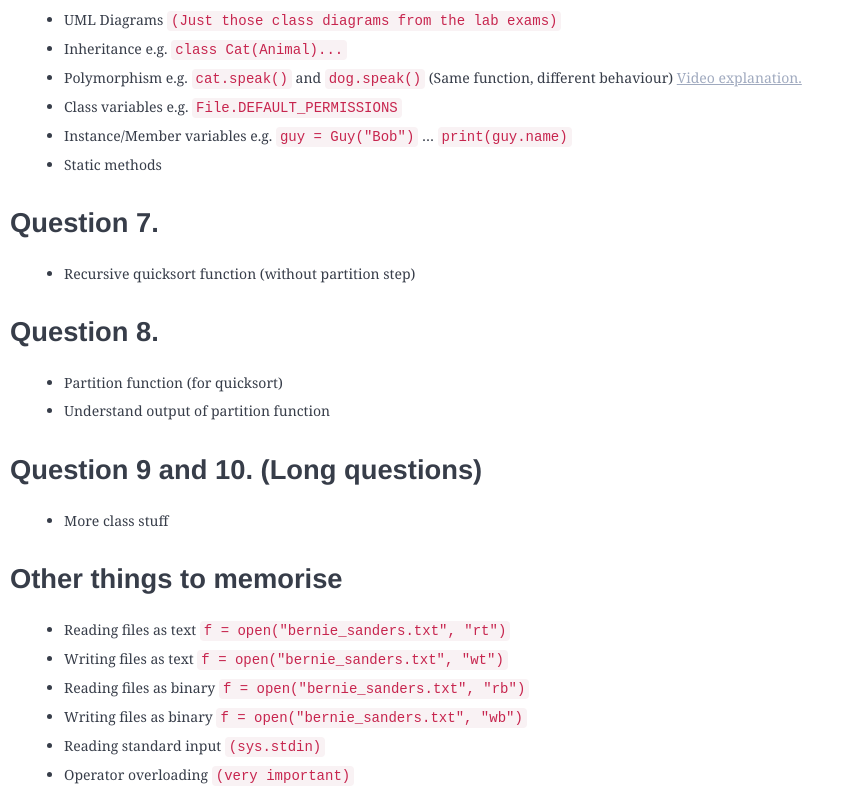
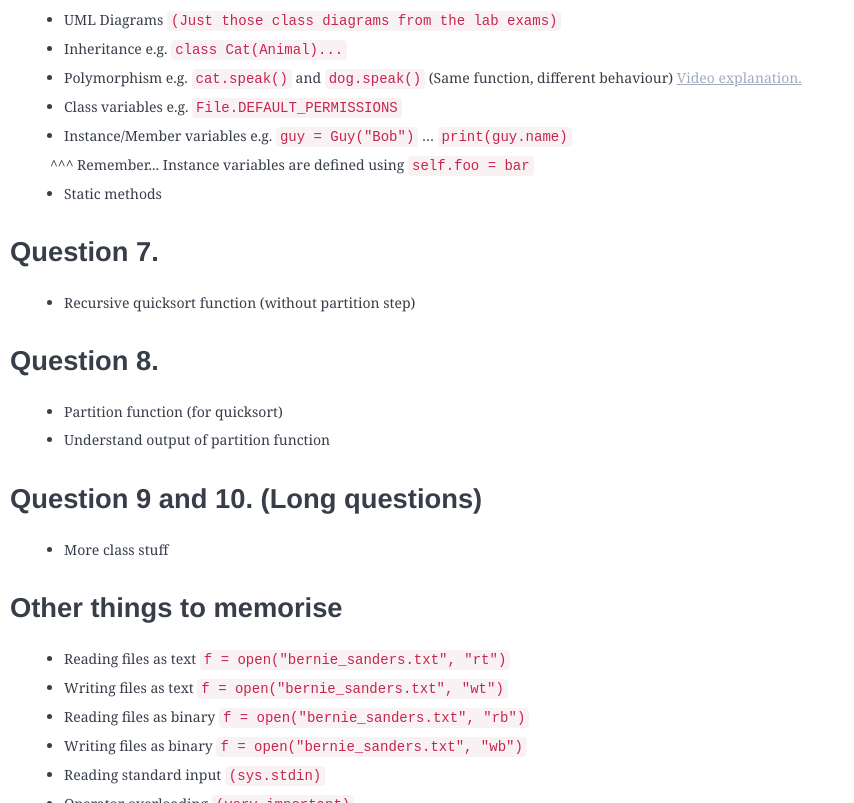
Before and after one commit to CianLR/ca117-checklist, a plain HTML site: page index.html in a window 1280 px wide. Shown: the part 1139-1942 px from the top of the page, without its empty margins (0-854 px from the left). Drawn offline with nearby package versions, Linux system fonts and the light colour scheme.

Commit message:
Add mention of 'self' to explain instance variables

```diff
--- a/index.html
+++ b/index.html
@@ -52,6 +52,7 @@
   <li>Polymorphism e.g. <code>cat.speak()</code> and <code>dog.speak()</code> (Same function, different behaviour) <a href="https://youtu.be/wksc1pfhJ5Q">Video explanation.</a></li>
   <li>Class variables e.g. <code>File.DEFAULT_PERMISSIONS</code></li>
   <li>Instance/Member variables e.g. <code>guy = Guy(&quot;Bob&quot;)</code> … <code>print(guy.name)</code></li>
+  ^^^ Remember... Instance variables are defined using <code>self.foo = bar</code>
   <li>Static methods</li>
   </ul>
   <h2><a id="Question_7_41"></a>Question 7.</h2>
```
